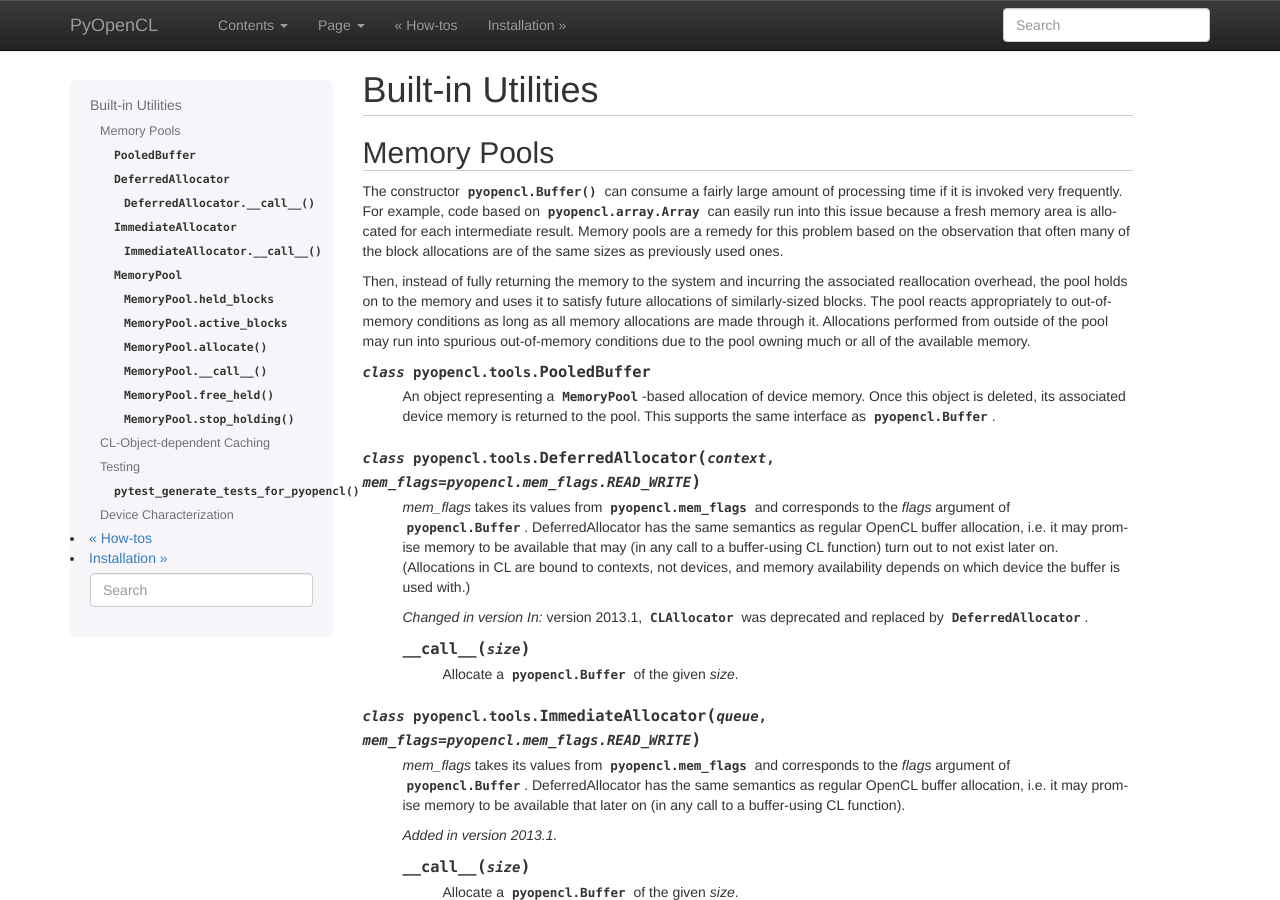
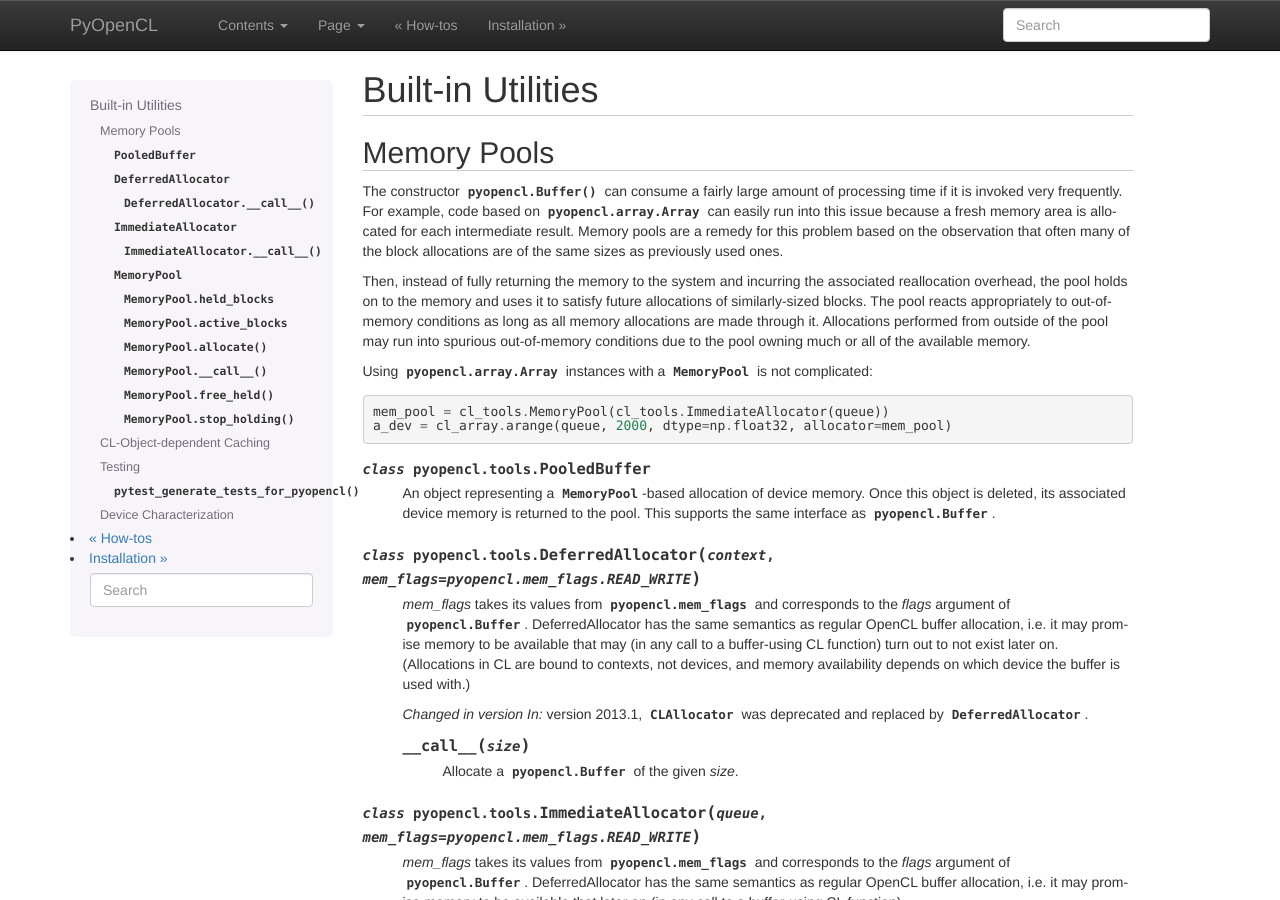
Before and after one commit to inducer/pyopencl, a Sphinx documentation site: the page built from doc/tools.rst, in a window 1280 px wide and 900 px high. Built offline with Sphinx 7.4.7, drawn with Linux system fonts in a browser that asks for light colours.

Commit message:
Doc hacking

```diff
--- a/doc/tools.rst
+++ b/doc/tools.rst
@@ -22,6 +22,12 @@ appropriately to out-of-memory conditions as long as all memory allocations
 are made through it. Allocations performed from outside of the pool may run
 into spurious out-of-memory conditions due to the pool owning much or all of
 the available memory.
+
+Using :class:`pyopencl.array.Array` instances with a :class:`MemoryPool` is
+not complicated::
+
+    mem_pool = cl_tools.MemoryPool(cl_tools.ImmediateAllocator(queue))
+    a_dev = cl_array.arange(queue, 2000, dtype=np.float32, allocator=mem_pool)
 
 .. class:: PooledBuffer
 
```
Also changed, not shown: doc/index.rst (+23 -3 lines).
